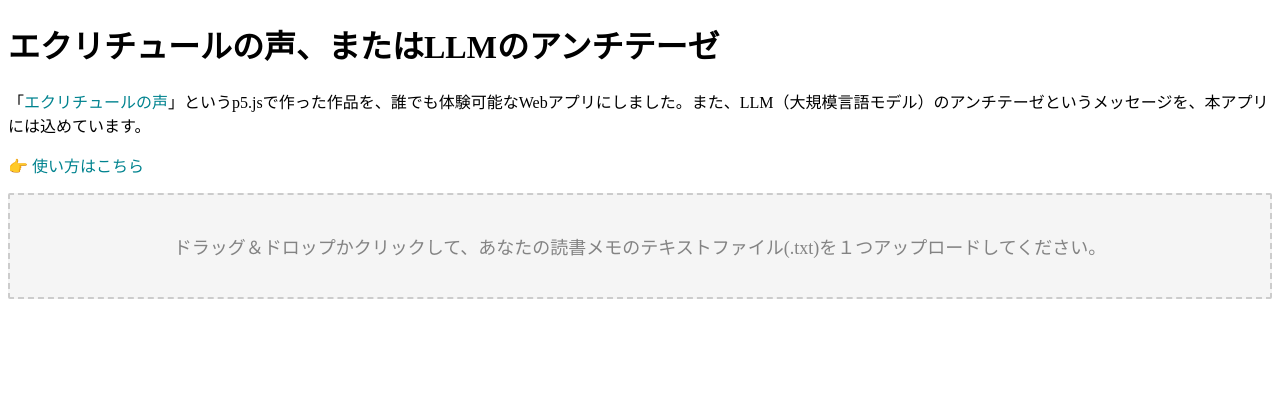
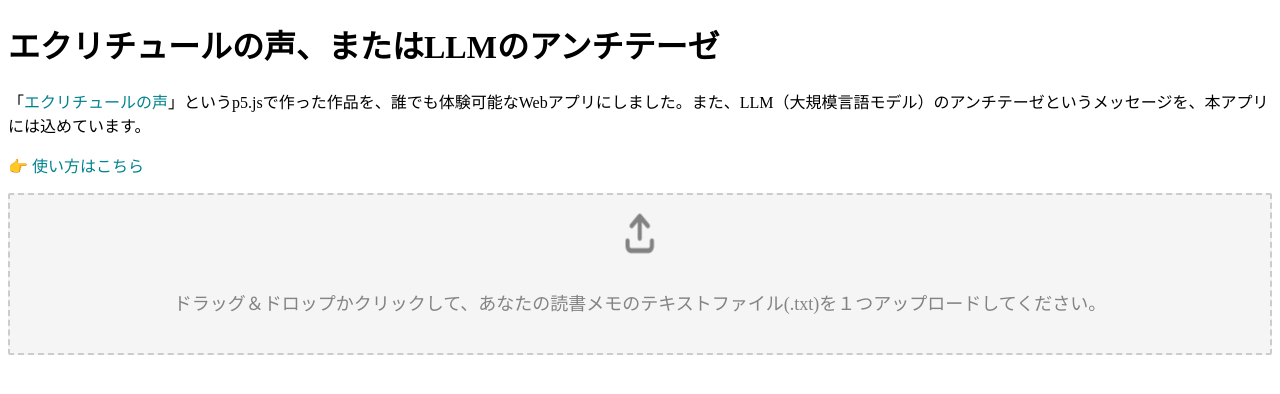
Before and after one commit to takahi-ro/Voices-of-Ecriture, a Next.js app: page / in a window 1280 px wide. Shown: the top 394 px of the page. Built offline with nearby package versions, Linux system fonts and the light colour scheme.

Commit message:
chore: FontAwesomeのアイコンを使用

```diff
--- a/components/sketch.js
+++ b/components/sketch.js
@@ -15,6 +15,8 @@
 import InputLabel from '@mui/material/InputLabel';
 import MenuItem from '@mui/material/MenuItem';
 import Select, { SelectChangeEvent } from '@mui/material/Select';
+import { FontAwesomeIcon } from '@fortawesome/react-fontawesome'
+import { faArrowUpFromBracket } from '@fortawesome/free-solid-svg-icons'
 
 let p5Canvas, textForest0;
 
@@ -130,6 +132,7 @@
     borderColor: '#cccccc',
     borderStyle: 'dashed',
     backgroundColor: '#eeeeee99',
+    paddingTop: '40px',
     fontSize: '18px',
     color: '#666666cc',
     outline: 'none',
@@ -236,8 +239,8 @@
       <section className="container">
         <div {...getRootProps({style})}>
           <input {...getInputProps()}
-          // onChange = { e => handleFileText(e)}
           />
+          <FontAwesomeIcon icon={faArrowUpFromBracket} bounce size="2xl" style={{color: "666666cc",}} />
           <p>ドラッグ＆ドロップかクリックして、あなたの読書メモのテキストファイル(.txt)を１つアップロードしてください。</p>
         </div>
       </section>
--- a/src/app/layout.js
+++ b/src/app/layout.js
@@ -1,6 +1,7 @@
-// import { Inter } from "next/font/google";
-// import "./globals.css";
-// const inter = Inter({ subsets: ["latin"] });
+import { config } from '@fortawesome/fontawesome-svg-core'
+import '@fortawesome/fontawesome-svg-core/styles.css'
+config.autoAddCss = false
+
 export const metadata = {
   title: "エクリチュールの声",
   description: "「エクリチュールの声」という過去にp5.jsで作った作品を、誰でも体験可能なWebアプリにしました。また、LLM(大規模言語モデル)のアンチテーゼというメッセージを、本アプリには込めています",
```
Also changed, not shown: package.json (+8 -3 lines), 1 other file (tests, documents, lock files or other folders).
